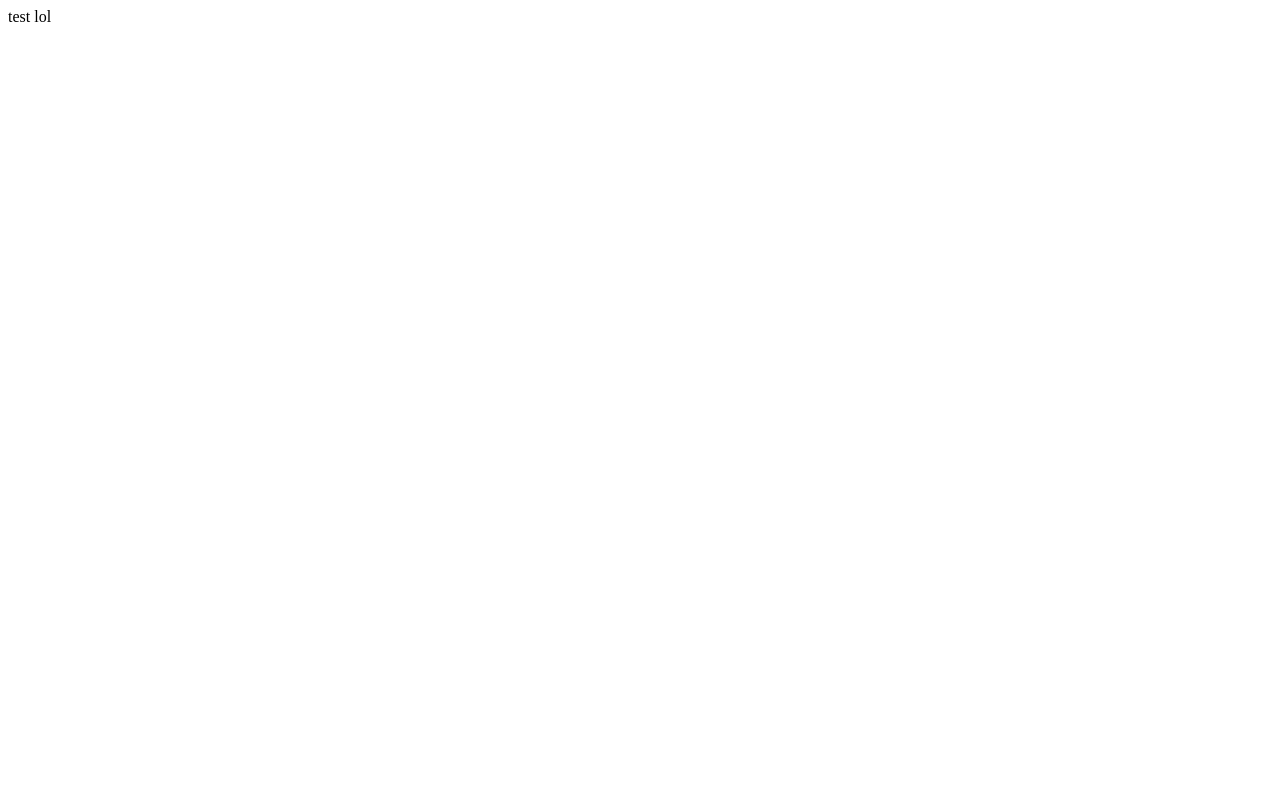
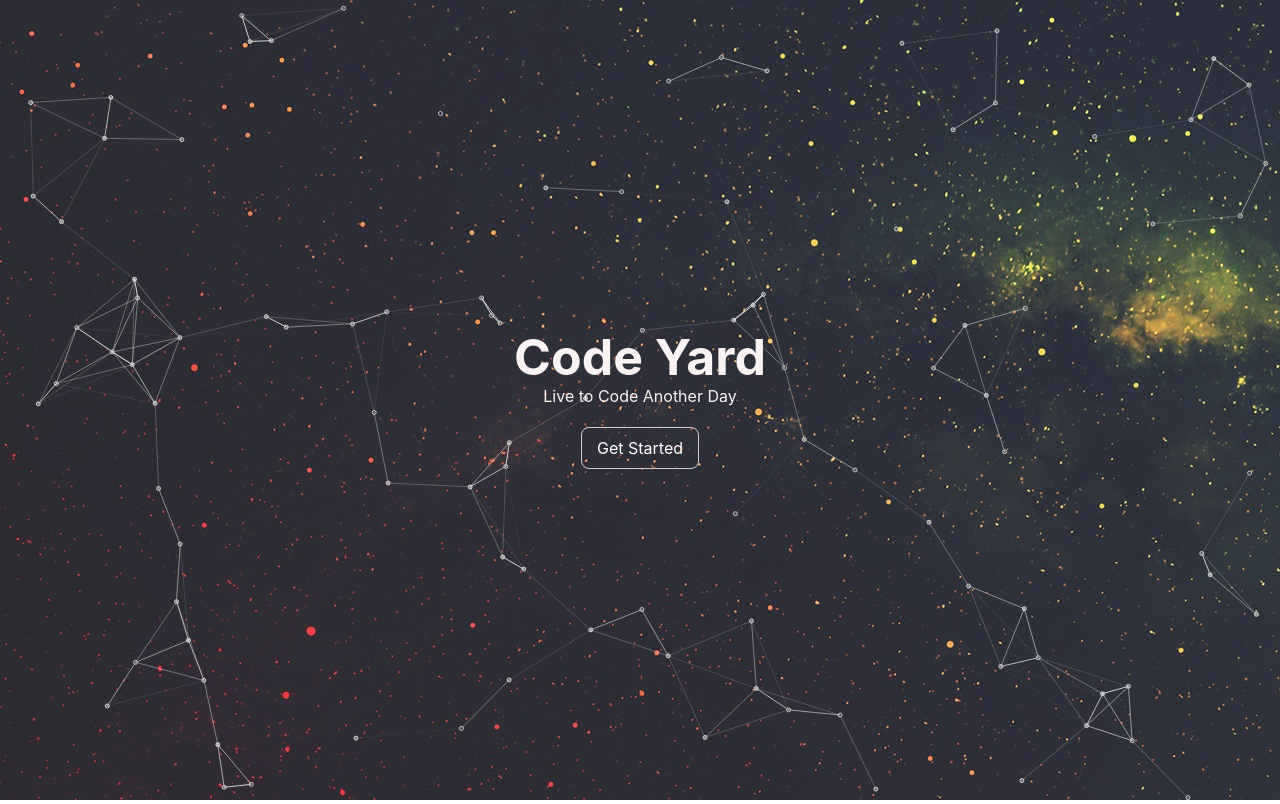
Before and after one commit to miimics/miimics.github.io, a plain HTML site: page index.html in a window 1280 px wide. Drawn offline with nearby package versions, Linux system fonts and the light colour scheme.

Commit message:
Initial commit

```diff
--- a/index.html
+++ b/index.html
@@ -1,6 +1,28 @@
 <!DOCTYPE html>
-<html>
+<html lang="en">
+<head>
+    <meta charset="UTF-8">
+    <meta name="viewport" content="width=device-width, initial-scale=1.0">
+    <meta http-equiv="X-UA-Compatible" content="ie=edge">
+    <title>Particles Webpage</title>
+    <link rel="stylesheet" href="style.css">
+</head>
 <body>
-  test lol
+    <div id="particles-js">
+        <div class="btext">
+            <h1>Code Yard</h1>
+            <p>Live to Code Another Day</p>
+            <a href="index.html" class="btn">Get Started</a>
+        </div>
+    </div>
+
+    <script src="https://cdn.jsdelivr.net/particles.js/2.0.0/particles.min.js"></script>
+
+    <script>
+        particlesJS.load('particles-js', 'particles.json',
+        function(){
+            console.log('particles.json loaded...')
+        })
+    </script>
 </body>
 </html>
--- /dev/null
+++ b/particles.json
@@ -0,0 +1,32 @@
+{
+    "particles":{
+        "number":{
+            "value":80
+        },
+        "color":{
+            "value":"#f9f3f4"
+        },
+        "shape":{
+            "type":"circle",
+            "stroke":{
+                "width":1,
+                "color":"#ccc"
+            }
+        },
+        "opacity":{
+            "value":0.5,
+            "random":true
+        },
+        "size":{
+            "value":2
+        },
+        "line_linked":{
+            "enable":true,
+            "distance":110
+        },
+        "move":{
+            "enable":true,
+            "speed": 1
+        }
+    }
+}
--- /dev/null
+++ b/style.css
@@ -0,0 +1,37 @@
+body{
+    margin: 0;
+    font-family: -apple-system, BlinkMacSystemFont, 'Segoe UI', Roboto, Oxygen, Ubuntu, Cantarell, 'Open Sans', 'Helvetica Neue', sans-serif;
+    font-size: 16px;
+}
+
+.btext{
+    color: #f9f3f4;
+    position: absolute;
+    text-align: center;
+    top: 40%;
+    width: 100%;
+    line-height: 0.4em;
+}
+
+h1{
+    font-size: 50px;
+}
+
+.btn{
+    color: #fff;
+    text-decoration: none;
+    border: #ccc 1px solid;
+    padding: 10px 15px;
+    border-radius: 8px;
+    line-height: 4em;
+}
+
+.btn:hover{
+    color: #b19295;
+    border: #fff 1px solid;
+}
+
+#particles-js{
+    background-image: url('image1.jpg');
+    height: 100vh;
+}
```
Also changed, not shown: image1.jpg (added).
